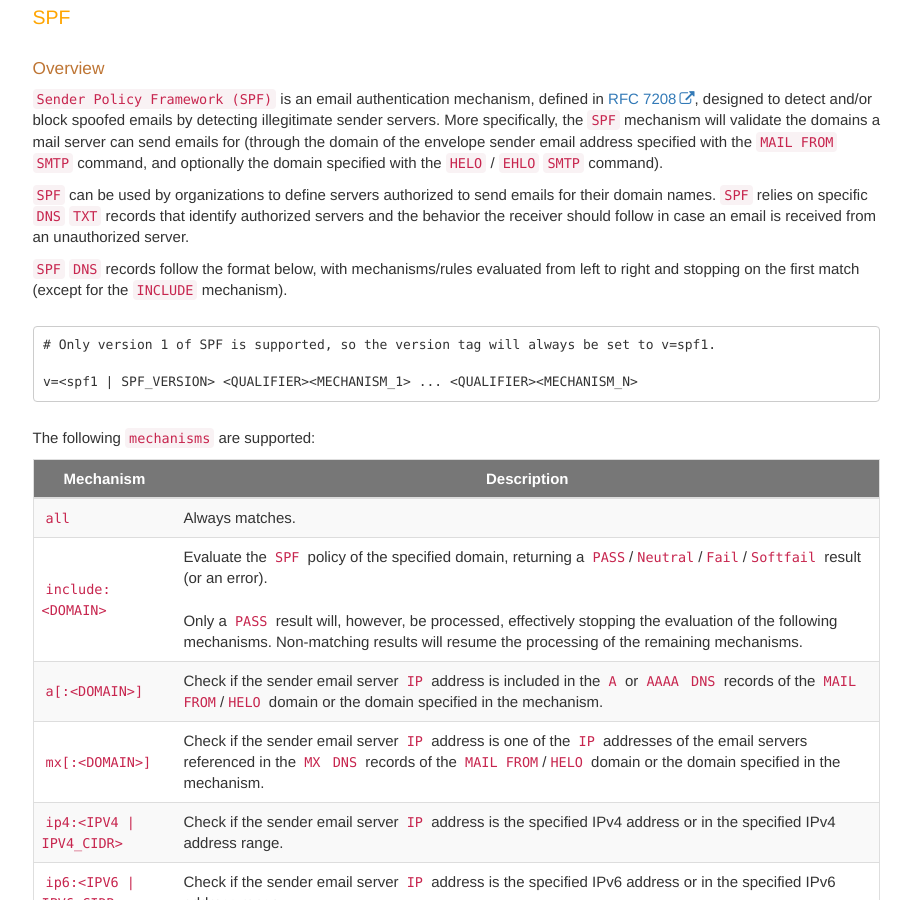
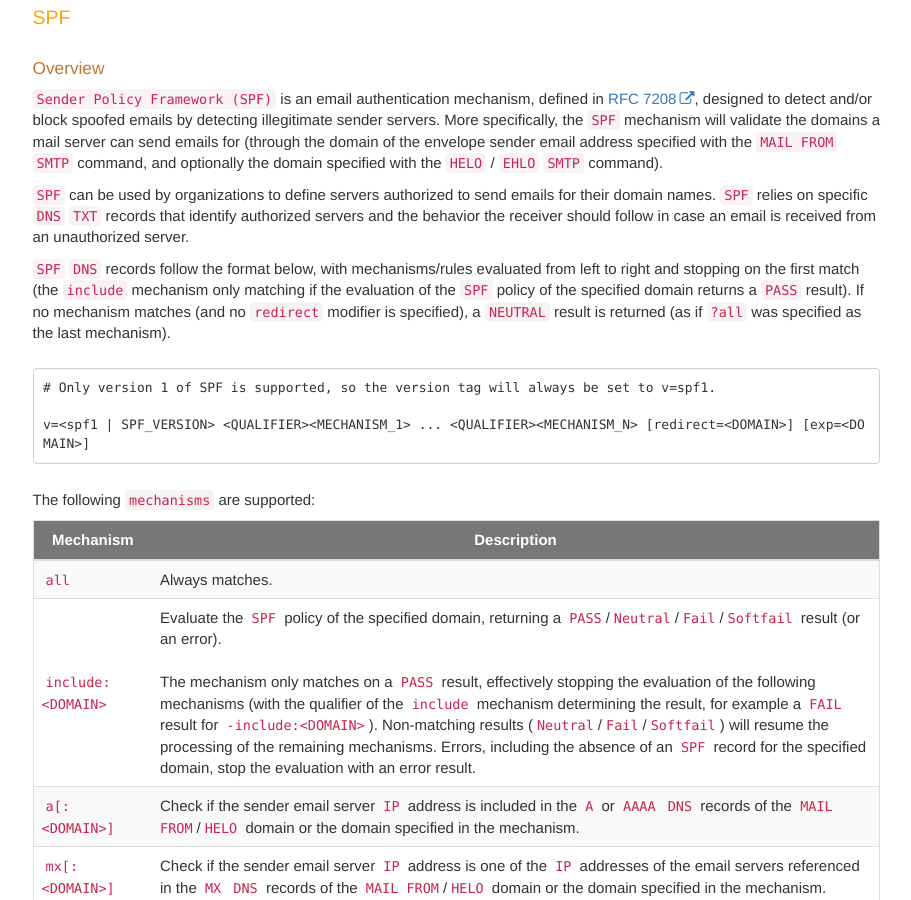
Before and after one commit to Qazeer/artefacts.help, a Jekyll site: the page built from pages/others/email_headers.md, in a window 1280 px wide and 900 px high, scrolled down 2385 px. Shown: the whole window, without its empty margins (330-1241 px from the left). Built offline with Jekyll 4.4.1, drawn with Linux system fonts in a browser that asks for light colours; comment, search, counter and statistics services are not loaded.

Commit message:
[Artefact] SMTP email headers - Complete the SPF mechanisms and modifiers

````diff
--- a/pages/others/email_headers.md
+++ b/pages/others/email_headers.md
@@ -125,13 +125,16 @@ identify authorized servers and the behavior the receiver should follow in
 case an email is received from an unauthorized server.
 
 `SPF` `DNS` records follow the format below, with mechanisms/rules evaluated
-from left to right and stopping on the first match (except for the `INCLUDE`
-mechanism).
+from left to right and stopping on the first match (the `include` mechanism
+only matching if the evaluation of the `SPF` policy of the specified domain
+returns a `PASS` result). If no mechanism matches (and no `redirect` modifier
+is specified), a `NEUTRAL` result is returned (as if `?all` was specified as
+the last mechanism).
 
 ```
 # Only version 1 of SPF is supported, so the version tag will always be set to v=spf1.
 
-v=<spf1 | SPF_VERSION> <QUALIFIER><MECHANISM_1> ... <QUALIFIER><MECHANISM_N>
+v=<spf1 | SPF_VERSION> <QUALIFIER><MECHANISM_1> ... <QUALIFIER><MECHANISM_N> [redirect=<DOMAIN>] [exp=<DOMAIN>]
 ```
 
 The following `mechanisms` are supported:
@@ -139,7 +142,7 @@ The following `mechanisms` are supported:
 | Mechanism | Description |
 |-----------|-------------|
 | `all` | Always matches. |
-| `include:<DOMAIN>` | Evaluate the `SPF` policy of the specified domain, returning a `PASS`/`Neutral`/`Fail`/`Softfail` result (or an error). <br><br> Only a `PASS` result will, however, be processed, effectively stopping the evaluation of the following mechanisms. Non-matching results will resume the processing of the remaining mechanisms. |
+| `include:<DOMAIN>` | Evaluate the `SPF` policy of the specified domain, returning a `PASS`/`Neutral`/`Fail`/`Softfail` result (or an error). <br><br> The mechanism only matches on a `PASS` result, effectively stopping the evaluation of the following mechanisms (with the qualifier of the `include` mechanism determining the result, for example a `FAIL` result for `-include:<DOMAIN>`). Non-matching results (`Neutral`/`Fail`/`Softfail`) will resume the processing of the remaining mechanisms. Errors, including the absence of an `SPF` record for the specified domain, stop the evaluation with an error result. |
 | `a[:<DOMAIN>]` | Check if the sender email server `IP` address is included in the `A` or `AAAA` `DNS` records of the `MAIL FROM`/`HELO` domain or the domain specified in the mechanism. |
 | `mx[:<DOMAIN>]` | Check if the sender email server `IP` address is one of the `IP` addresses of the email servers referenced in the `MX` `DNS` records of the `MAIL FROM`/`HELO` domain or the domain specified in the mechanism. |
 | `ip4:<IPV4 | IPV4_CIDR>` | Check if the sender email server `IP` address is the specified IPv4 address or in the specified IPv4 address range. |
````
